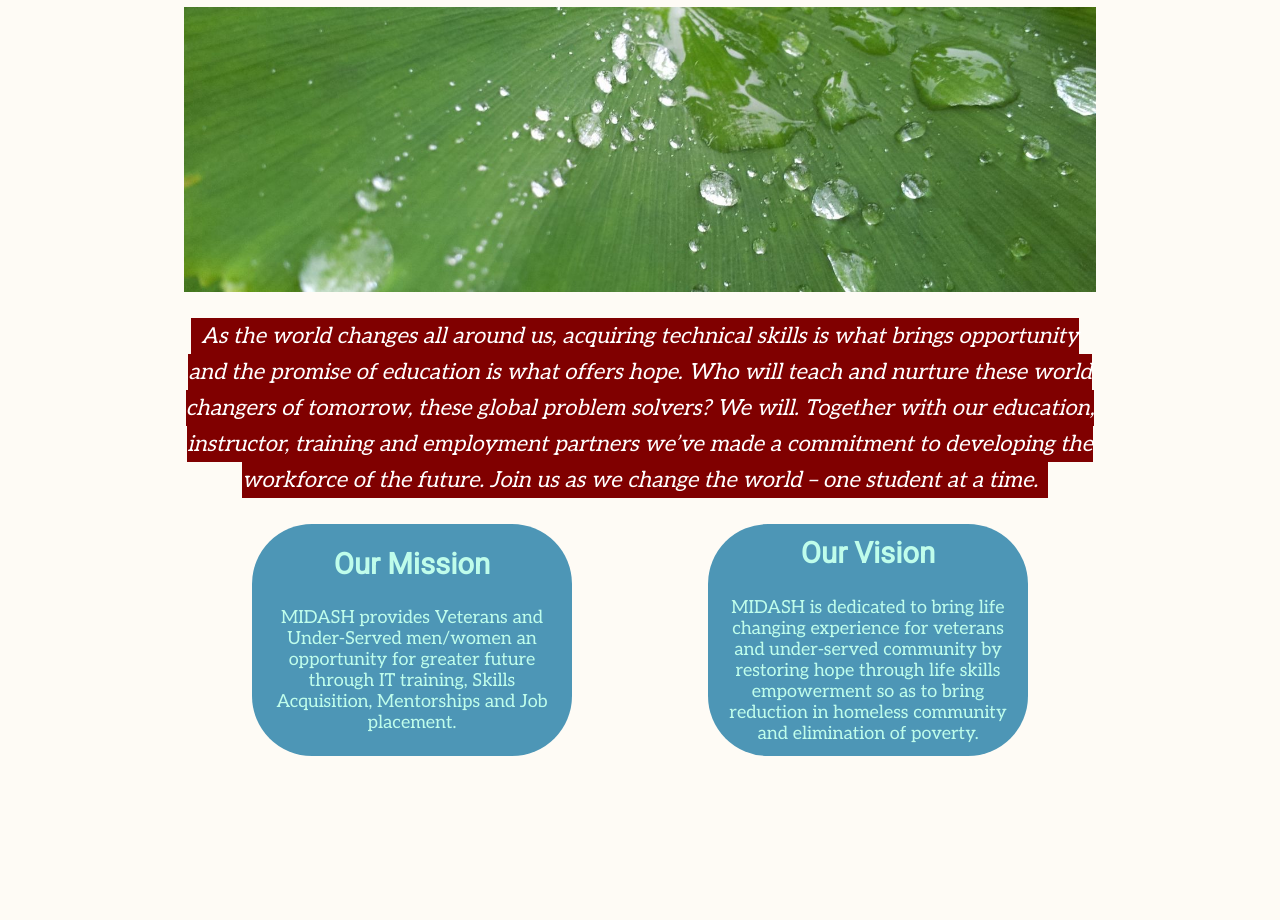
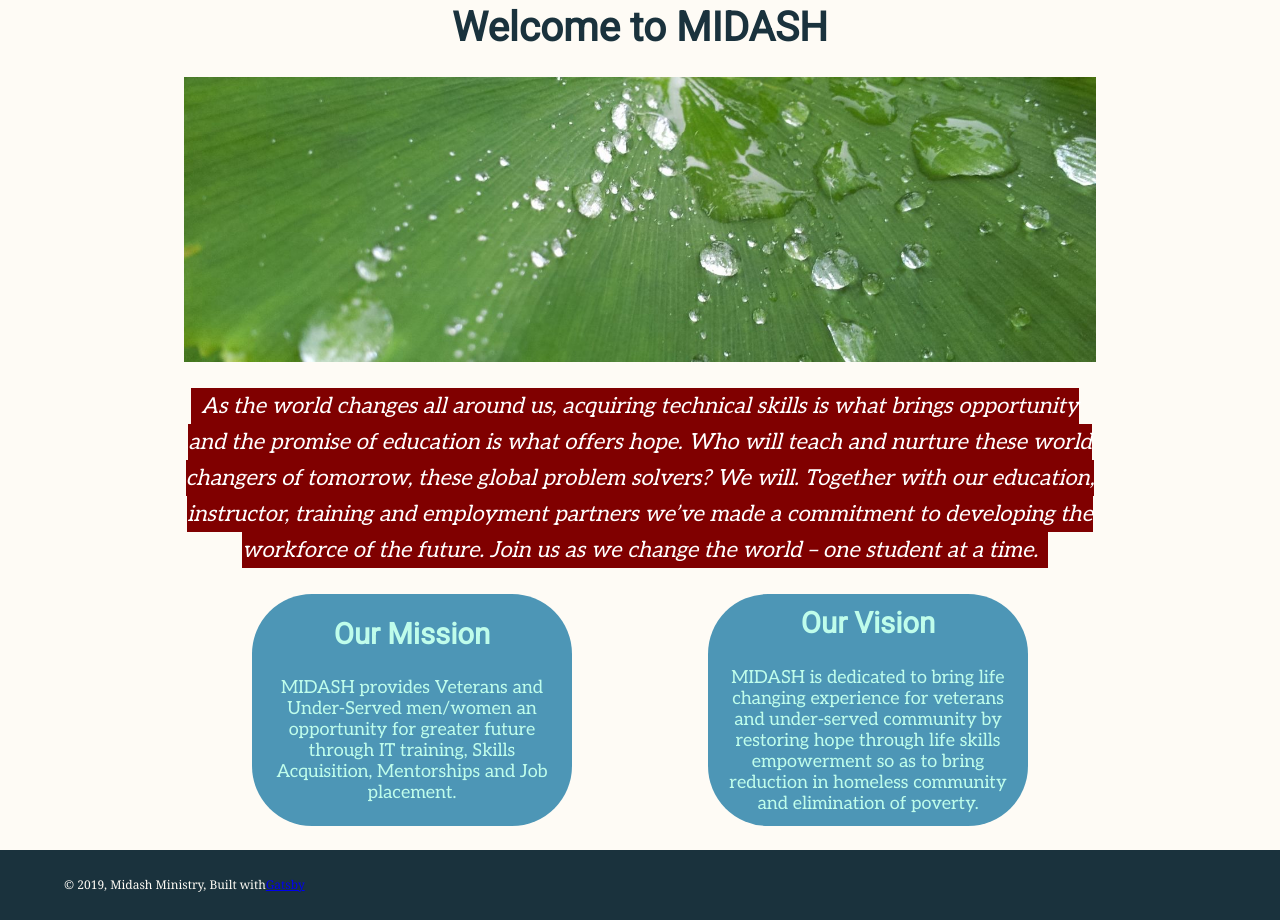
Before and after one commit to nicktu12/midash, a Gatsby site: page / in a window 1280 px wide. Shown: the part 191-1111 px from the top of the page. Before the commit the page ends 971 px from the top, so only its background shows below. Built offline with nearby package versions, Linux system fonts and the light colour scheme; Gatsby itself is replaced by a stand-in of ours.

Commit message:
Add css vars and fix footer with html restructure

```diff
--- a/src/components/layout.js
+++ b/src/components/layout.js
@@ -20,37 +20,36 @@ const Layout = ({ children }) => (
       }
     `}
     render={data => (
-      <>
+      <div>
       <Header siteTitle={data.site.siteMetadata.title} />
+      <div
+        className="light-bg"
+        style={{
+          margin: `0 auto`,
+          maxWidth: 960,
+          padding: `24px`,
+          marginTop: `70px`
+        }}
+      >
+        {children}
+      </div>
       <footer
       className="dark-bg"
       style={{
-          position: `absolute`,
-          bottom: `0`,
-          paddingBottom: `1.45rem`,
-          paddingTop: `1.45rem`,
         color: `#FEFBF5`,
         width: `100%`,
         paddingLeft: `5%`,
         fontSize: `12px`,
-          display: `none`
+        height: `70px`,
+        display: `flex`,
+        alignItems: `center`
       }}
       >
         © {new Date().getFullYear()}, Midash Ministry, Built with
         {` `}
         <a href="https://www.gatsbyjs.org">Gatsby</a>
       </footer>
-        <div
-          className="light-bg"
-          style={{
-            margin: `0 auto`,
-            maxWidth: 960,
-            padding: `24px`,
-          }}
-        >
-          {children}
       </div>
-      </>
     )}
   />
 )
--- a/src/styles/global.css
+++ b/src/styles/global.css
@@ -1,4 +1,13 @@
 @import url('https://fonts.googleapis.com/css?family=Roboto|Aleo');
+
+/* https://coolors.co/1b2726-3c5148-c1edcc-f46036-d5ddde */
+
+:root {
+  --dark-main: #1B2726;
+  --dark-accent: #3C5148;
+  --pop-main: #F46036;
+  --light-main: #D5DDDE;
+}
 
 * {
   line-height: normal;
```
Lines whose indentation alone changed are shown as unchanged.
